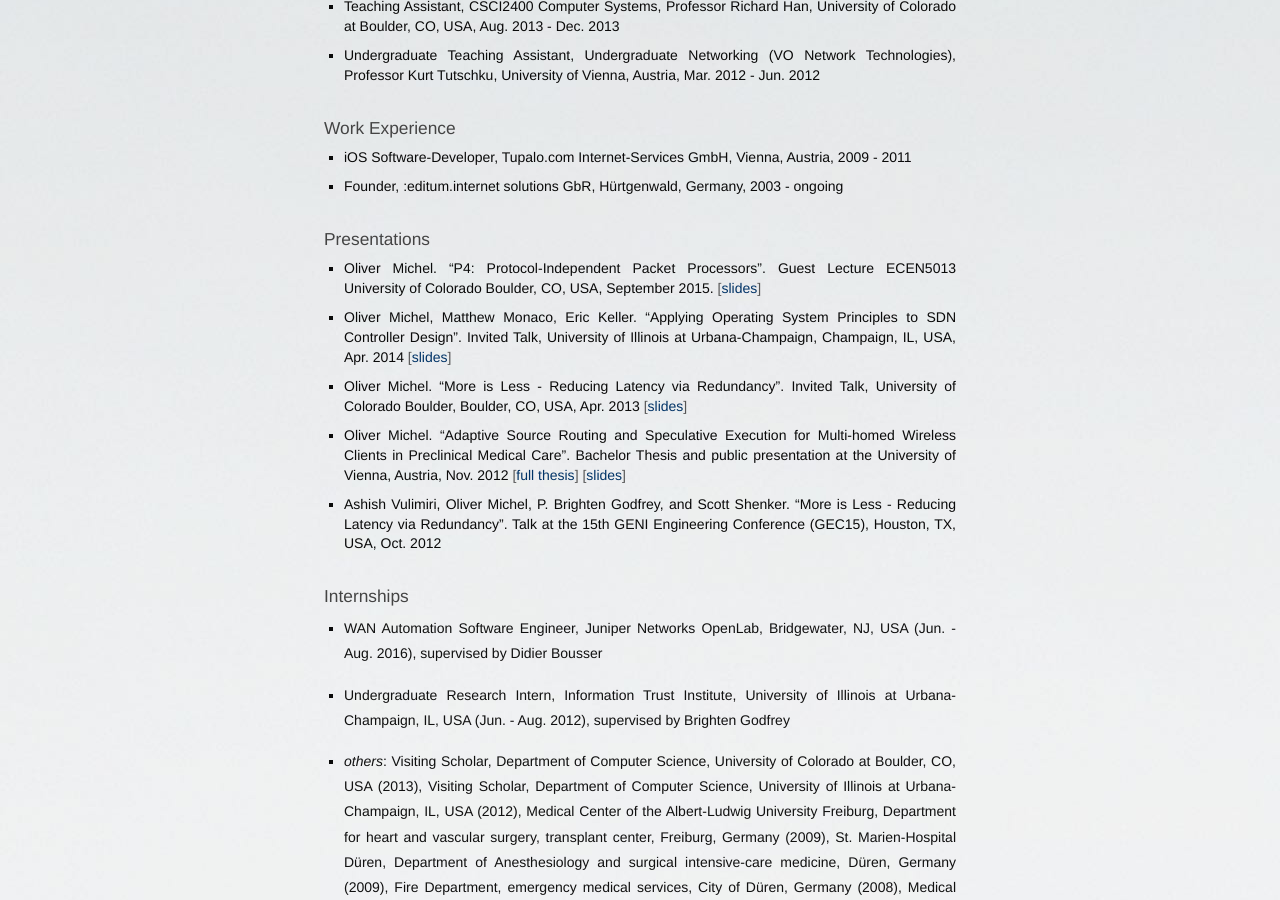
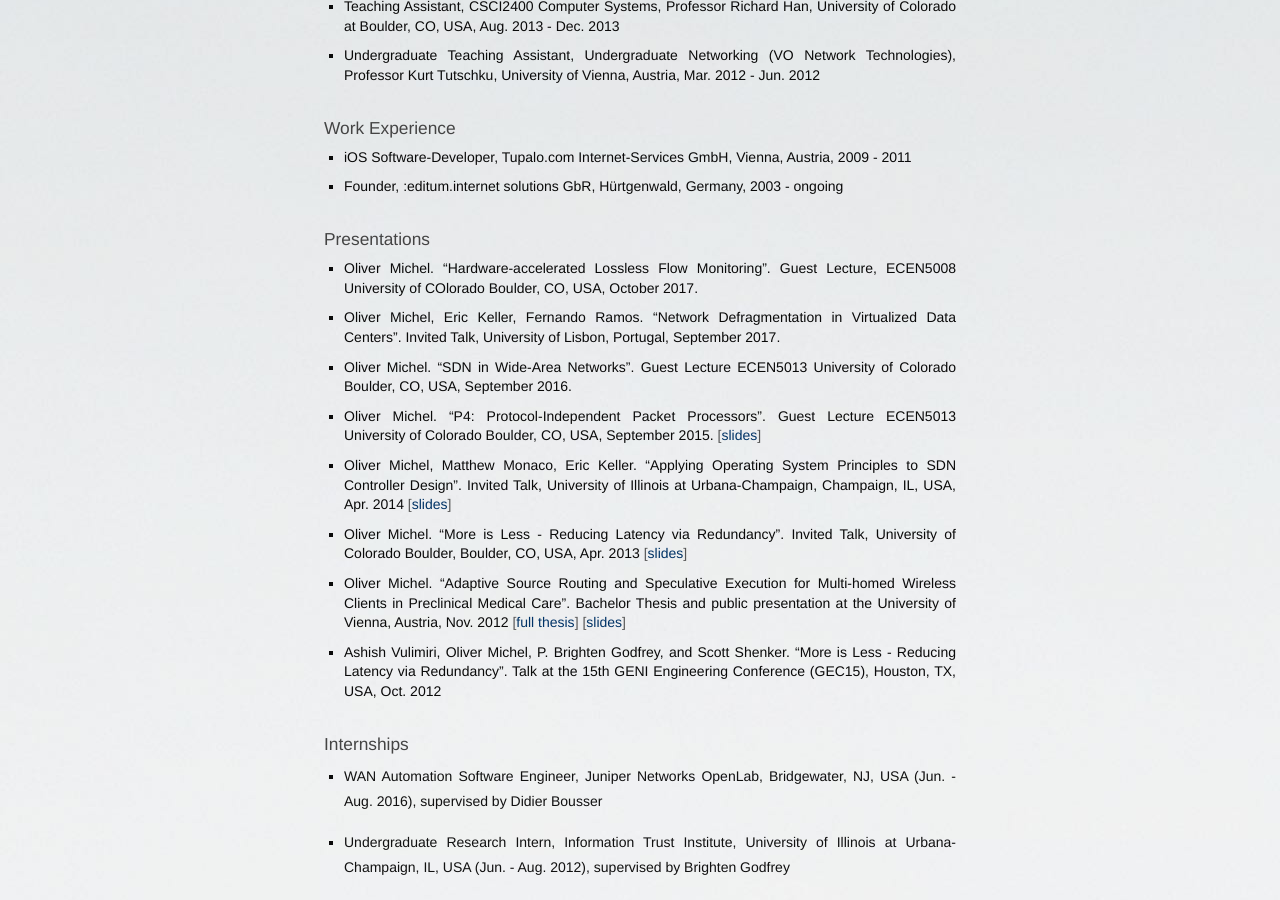
Before and after one commit to olivermichel/olivermichel.github.io, a Jekyll site: the page built from pages/resume.md, in a window 1280 px wide and 900 px high, scrolled down 665 px. Built offline with Jekyll 4.4.1, drawn with Linux system fonts in a browser that asks for light colours.

Commit message:
update resume

```diff
--- a/pages/resume.md
+++ b/pages/resume.md
@@ -49,7 +49,12 @@ clicking [here](../doc/omichel-cv.pdf).
 	2003 - ongoing
 
 ## Presentations
-
+* Oliver Michel. "Hardware-accelerated Lossless Flow Monitoring". Guest Lecture, ECEN5008
+	University of COlorado Boulder, CO, USA, October 2017.
+* Oliver Michel, Eric Keller, Fernando Ramos. "Network Defragmentation in
+	Virtualized Data Centers". Invited Talk, University of Lisbon, Portugal, September 2017.
+* Oliver Michel. "SDN in Wide-Area Networks". Guest Lecture
+	ECEN5013 University of Colorado Boulder, CO, USA, September 2016.
 * Oliver Michel. "P4: Protocol-Independent Packet Processors". Guest Lecture
 	ECEN5013 University of Colorado Boulder, CO, USA, September 2015.
 	[slides](../doc/p4.pdf)
```
